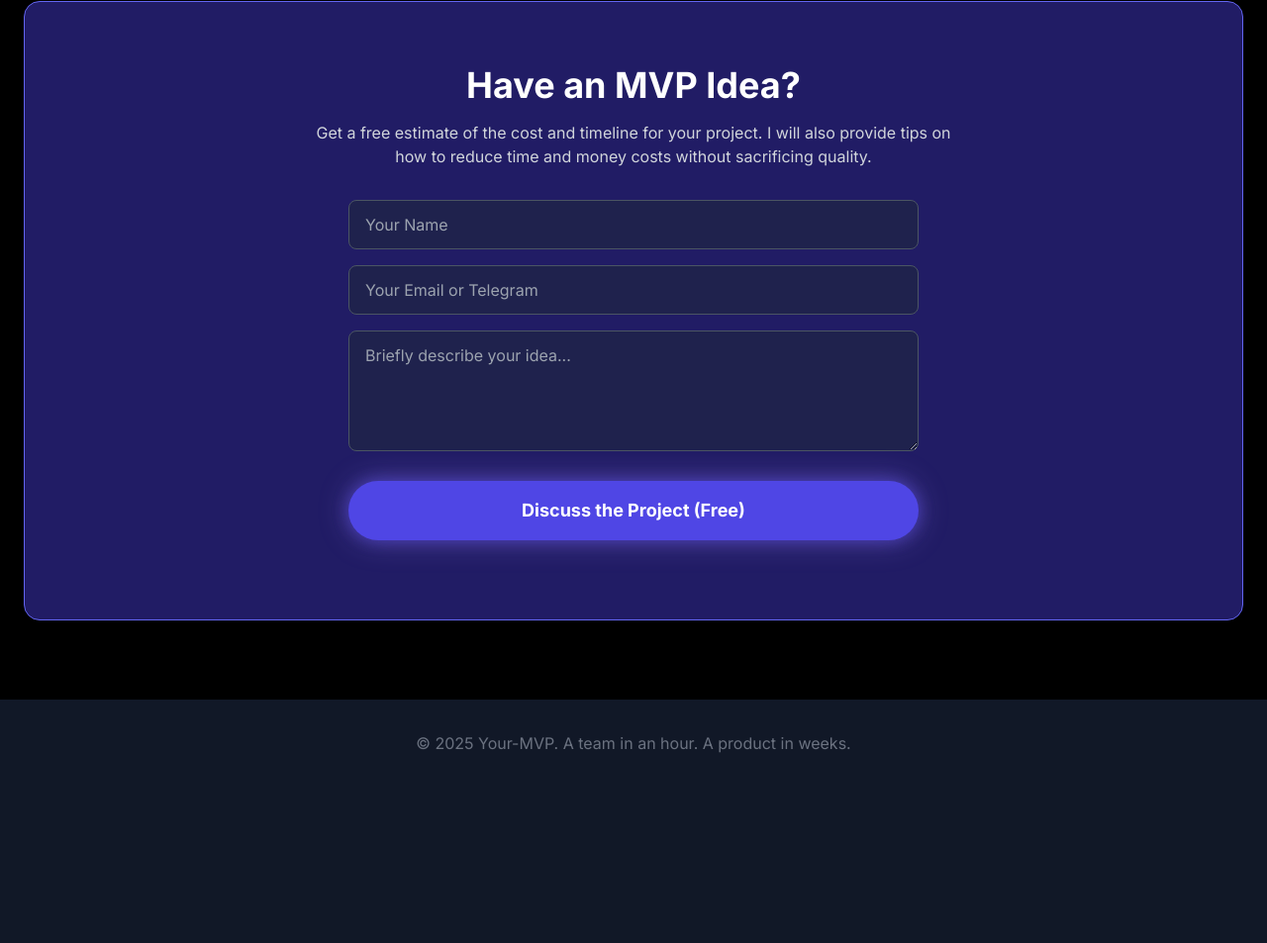
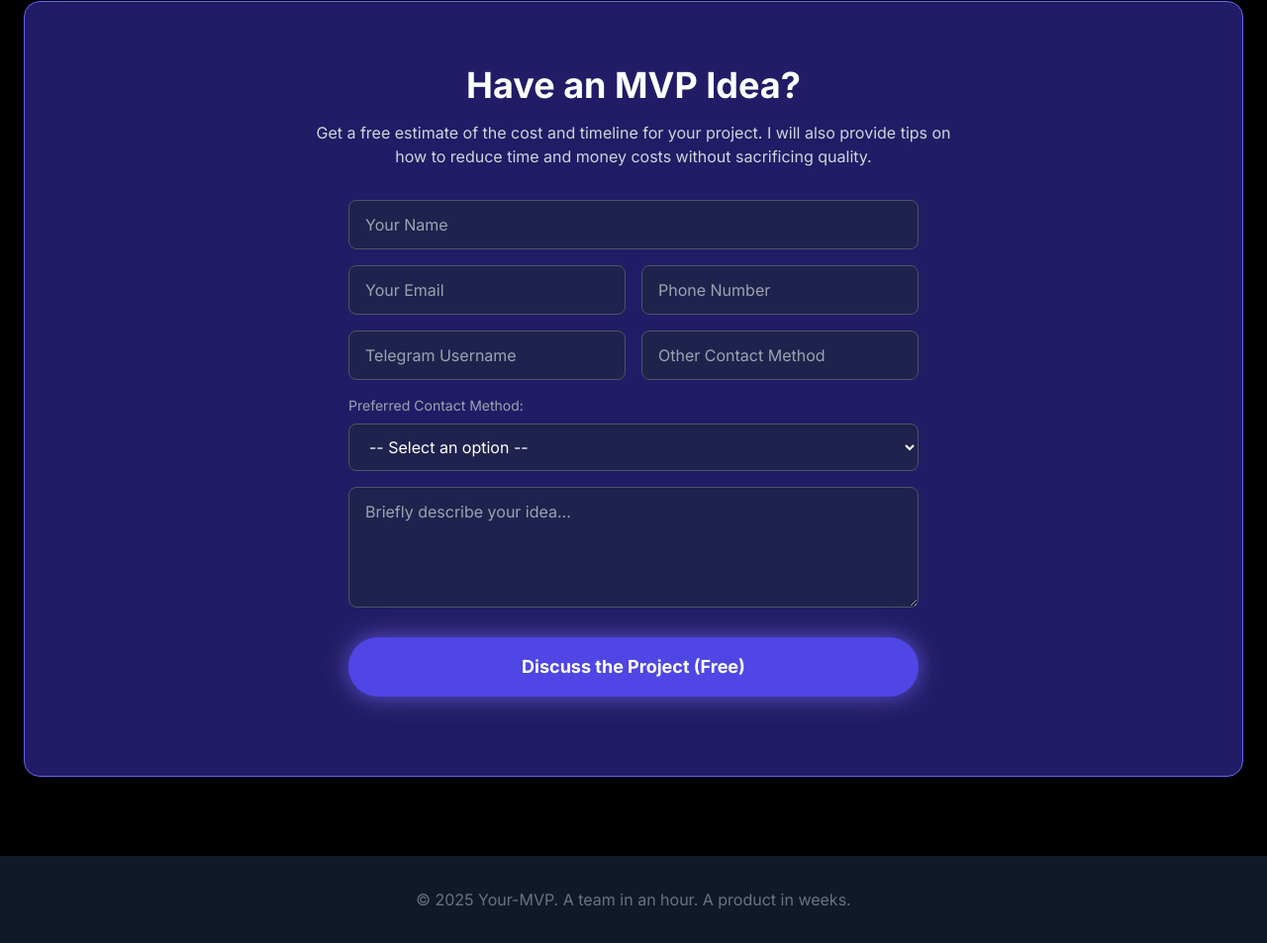
Before and after one commit to Your-MVP/YourMVP_Landing_with_bot, a website: page public/index.html in a window 1280 px wide. Shown: the part 2489-3442 px from the top of the page at 99% size. Before the commit the page ends 3284 px from the top, so only its background shows below. Drawn offline with nearby package versions, Linux system fonts and the light colour scheme.

Commit message:
fix: several contact options and reply message

```diff
--- a/public/index.html
+++ b/public/index.html
@@ -374,16 +374,68 @@
                   required
                 />
               </div>
-              <div class="mb-4">
+              <div class="grid md:grid-cols-2 gap-4 mb-4">
+                <input
+                  type="email"
+                  id="email"
+                  name="email"
+                  class="w-full bg-gray-800/50 border border-gray-600 rounded-lg py-3 px-4 text-white placeholder-gray-400 focus:outline-none focus:ring-2 focus:ring-indigo-500"
+                  data-lang-placeholder="placeholder_email"
+                  placeholder="Email"
+                />
+                <input
+                  type="tel"
+                  id="phone"
+                  name="phone"
+                  class="w-full bg-gray-800/50 border border-gray-600 rounded-lg py-3 px-4 text-white placeholder-gray-400 focus:outline-none focus:ring-2 focus:ring-indigo-500"
+                  data-lang-placeholder="placeholder_phone"
+                  placeholder="Номер телефона"
+                />
+              </div>
+              <div class="grid md:grid-cols-2 gap-4 mb-4">
                 <input
                   type="text"
-                  id="contact"
-                  name="contact"
+                  id="telegram"
+                  name="telegram"
                   class="w-full bg-gray-800/50 border border-gray-600 rounded-lg py-3 px-4 text-white placeholder-gray-400 focus:outline-none focus:ring-2 focus:ring-indigo-500"
-                  data-lang-placeholder="placeholder_contact"
-                  placeholder="Ваш Email или Telegram"
-                  required
+                  data-lang-placeholder="placeholder_telegram"
+                  placeholder="Имя пользователя Telegram"
                 />
+                <input
+                  type="text"
+                  id="other_contact"
+                  name="other_contact"
+                  class="w-full bg-gray-800/50 border border-gray-600 rounded-lg py-3 px-4 text-white placeholder-gray-400 focus:outline-none focus:ring-2 focus:ring-indigo-500"
+                  data-lang-placeholder="placeholder_other"
+                  placeholder="Другой способ связи"
+                />
+              </div>
+              <div class="mb-4 text-left">
+                <label
+                  for="preferred_contact"
+                  class="block text-gray-400 mb-2 text-sm"
+                  data-lang="label_preferred_contact"
+                  >Предпочтительный способ связи:</label
+                >
+                <select
+                  id="preferred_contact"
+                  name="preferred_contact"
+                  class="w-full bg-gray-800/50 border border-gray-600 rounded-lg py-3 px-4 text-white focus:outline-none focus:ring-2 focus:ring-indigo-500"
+                >
+                  <option value="" data-lang="option_none">
+                    -- Выберите опцию --
+                  </option>
+                  <option value="Email" data-lang="option_email">Email</option>
+                  <option value="Телефон" data-lang="option_phone">
+                    Телефон
+                  </option>
+                  <option value="Telegram" data-lang="option_telegram">
+                    Telegram
+                  </option>
+                  <option value="Другое" data-lang="option_other">
+                    Другое
+                  </option>
+                </select>
               </div>
               <div class="mb-6">
                 <textarea
@@ -475,7 +527,16 @@
           cta_subtitle:
             "Получите бесплатную оценку стоимости и сроков вашего проекта. Я также подскажу, как можно сократить затраты времени и денег без потери качества.",
           placeholder_name: "Ваше имя",
-          placeholder_contact: "Ваш Email или Telegram",
+          placeholder_email: "Ваш Email",
+          placeholder_phone: "Номер телефона",
+          placeholder_telegram: "Имя пользователя Telegram",
+          placeholder_other: "Другой способ связи",
+          label_preferred_contact: "Предпочтительный способ связи:",
+          option_none: "-- Выберите опцию --",
+          option_email: "Email",
+          option_phone: "Телефон",
+          option_telegram: "Telegram",
+          option_other: "Другое",
           placeholder_idea: "Кратко опишите вашу идею...",
           cta_button: "Обсудить проект (бесплатно)",
           footer_text: "Команда за час. Продукт за недели.",
@@ -483,7 +544,8 @@
             "✅ Спасибо! Ваша заявка отправлена. Скоро я с вами свяжусь.",
           form_error:
             "❌ Ошибка! Что-то пошло не так. Попробуйте позже или свяжитесь со мной напрямую.",
-          form_fill_fields: "Пожалуйста, заполните все поля.",
+          form_fill_fields: "Пожалуйста, заполните все обязательные поля.",
+          form_fill_contact: "Пожалуйста, укажите хотя бы один способ связи.",
           form_token_error:
             "Ошибка конфигурации: неверный токен Telegram-бота или Chat ID.",
         },
@@ -536,7 +598,16 @@
           cta_subtitle:
             "Get a free estimate of the cost and timeline for your project. I will also provide tips on how to reduce time and money costs without sacrificing quality.",
           placeholder_name: "Your Name",
-          placeholder_contact: "Your Email or Telegram",
+          placeholder_email: "Your Email",
+          placeholder_phone: "Phone Number",
+          placeholder_telegram: "Telegram Username",
+          placeholder_other: "Other Contact Method",
+          label_preferred_contact: "Preferred Contact Method:",
+          option_none: "-- Select an option --",
+          option_email: "Email",
+          option_phone: "Phone",
+          option_telegram: "Telegram",
+          option_other: "Other",
           placeholder_idea: "Briefly describe your idea...",
           cta_button: "Discuss the Project (Free)",
           footer_text: "A team in an hour. A product in weeks.",
@@ -544,7 +615,8 @@
             "✅ Thank you! Your request has been sent. I will contact you soon.",
           form_error:
             "❌ Error! Something went wrong. Please try again later or contact me directly.",
-          form_fill_fields: "Please fill in all the fields.",
+          form_fill_fields: "Please fill in all required fields.",
+          form_fill_contact: "Please provide at least one contact method.",
           form_token_error:
             "Configuration error: Invalid Telegram Bot Token or Chat ID.",
         },
@@ -600,7 +672,16 @@
           cta_subtitle:
             "Erhalten Sie eine kostenlose Schätzung der Kosten und des Zeitplans für Ihr Projekt. Ich gebe Ihnen auch Tipps, wie Sie Zeit- und Geldkosten ohne Qualitätseinbußen reduzieren können.",
           placeholder_name: "Ihr Name",
-          placeholder_contact: "Ihre E-Mail oder Ihr Telegram",
+          placeholder_email: "Ihre E-Mail",
+          placeholder_phone: "Telefonnummer",
+          placeholder_telegram: "Telegram-Benutzername",
+          placeholder_other: "Andere Kontaktmethode",
+          label_preferred_contact: "Bevorzugte Kontaktmethode:",
+          option_none: "-- Wählen Sie eine Option --",
+          option_email: "E-Mail",
+          option_phone: "Telefon",
+          option_telegram: "Telegram",
+          option_other: "Andere",
           placeholder_idea: "Beschreiben Sie kurz Ihre Idee...",
           cta_button: "Projekt besprechen (kostenlos)",
           footer_text: "Ein Team in einer Stunde. Ein Produkt in Wochen.",
@@ -608,7 +689,9 @@
             "✅ Danke! Ihre Anfrage wurde gesendet. Ich werde mich bald bei Ihnen melden.",
           form_error:
             "❌ Fehler! Etwas ist schief gelaufen. Bitte versuchen Sie es später erneut oder kontaktieren Sie mich direkt.",
-          form_fill_fields: "Bitte füllen Sie alle Felder aus.",
+          form_fill_fields: "Bitte füllen Sie alle Pflichtfelder aus.",
+          form_fill_contact:
+            "Bitte geben Sie mindestens eine Kontaktmethode an.",
           form_token_error:
             "Konfigurationsfehler: Ungültiges Telegram-Bot-Token oder Chat-ID.",
         },
@@ -665,28 +748,67 @@
         const form = document.getElementById("tg-form");
         const messageDiv = document.getElementById("form-message");
 
-        form.addEventListener("submit", async (e) => {
+        form.addEventListener("submit", function (e) {
           e.preventDefault();
-          const data = new FormData(form);
-          const payload = {
-            name: data.get("name"),
-            email: data.get("email"),
-            idea: data.get("idea"),
+
+          const name = document.getElementById("name").value;
+          const idea = document.getElementById("idea").value;
+          const email = document.getElementById("email").value;
+          const phone = document.getElementById("phone").value;
+          const telegram = document.getElementById("telegram").value;
+          const other_contact = document.getElementById("other_contact").value;
+          const preferred_contact =
+            document.getElementById("preferred_contact").value;
+
+          if (!name || !idea) {
+            messageDiv.textContent = translations[currentLang].form_fill_fields;
+            messageDiv.className = "mt-4 text-yellow-400";
+            return;
+          }
+
+          if (!email && !phone && !telegram && !other_contact) {
+            messageDiv.textContent =
+              translations[currentLang].form_fill_contact;
+            messageDiv.className = "mt-4 text-yellow-400";
+            return;
+          }
+
+          const params = {
+            lang: currentLang,
+            name,
+            email,
+            phone,
+            telegram,
+            other_contact,
+            preferred_contact,
+            idea,
           };
-          try {
-            const response = await fetch("/api/send", {
-              method: "POST",
-              headers: { "Content-Type": "application/json" },
-              body: JSON.stringify(payload),
+
+          messageDiv.textContent = "Отправка...";
+          messageDiv.className = "mt-4 text-gray-400";
+
+          fetch("/api/send", {
+            method: "POST",
+            headers: {
+              "Content-Type": "application/json",
+            },
+            body: JSON.stringify(params),
+          })
+            .then((response) => response.json())
+            .then((data) => {
+              if (data.ok) {
+                messageDiv.textContent = translations[currentLang].form_success;
+                messageDiv.className = "mt-4 text-green-400";
+                form.reset();
+              } else {
+                throw new Error(data.description);
+              }
+            })
+            .catch((error) => {
+              console.error("Error sending message to Telegram:", error);
+              messageDiv.textContent = translations[currentLang].form_error;
+              messageDiv.className = "mt-4 text-red-500";
             });
-            if (response.ok) {
-              alert("Request sent! Expect tips soon.");
-            } else {
-              alert("Error sending request.");
-            }
-          } catch (error) {
-            alert("Error: " + error.message);
-          }
         });
 
         // --- Hero Canvas Animation ---
```
Also changed, not shown: api/send.js (+21 -2 lines).
